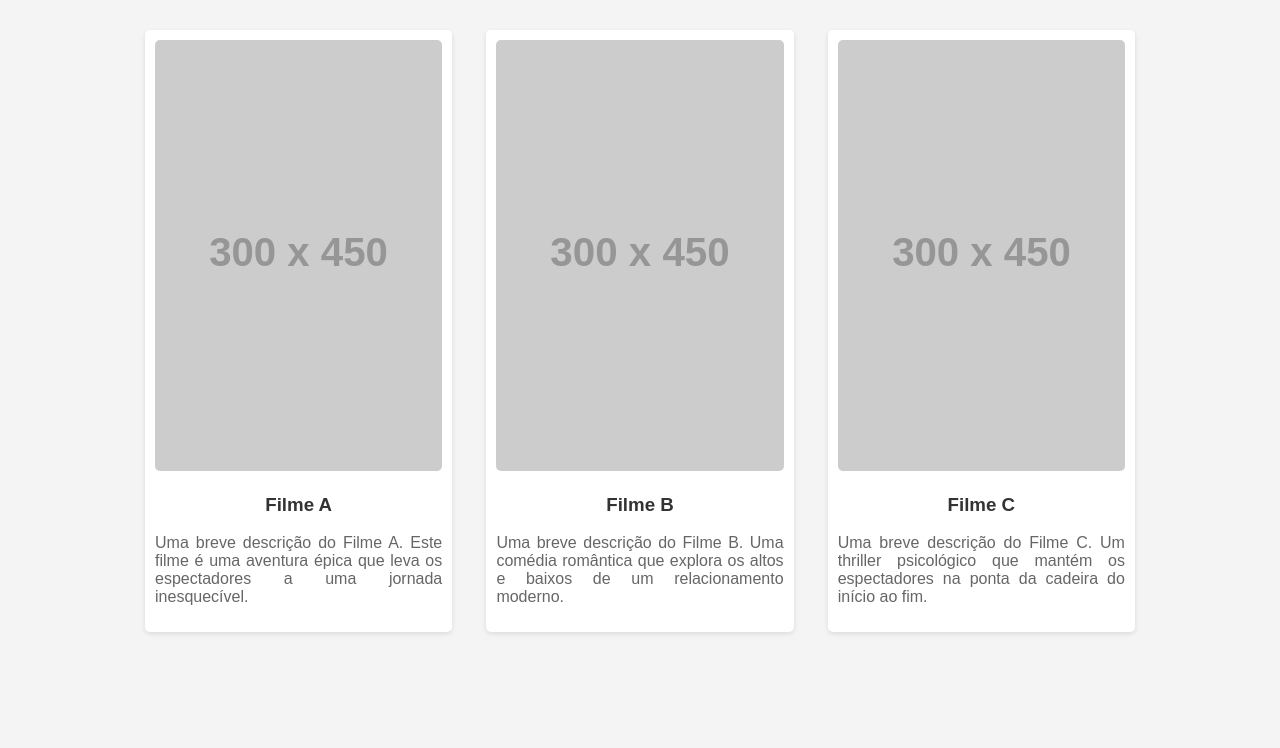
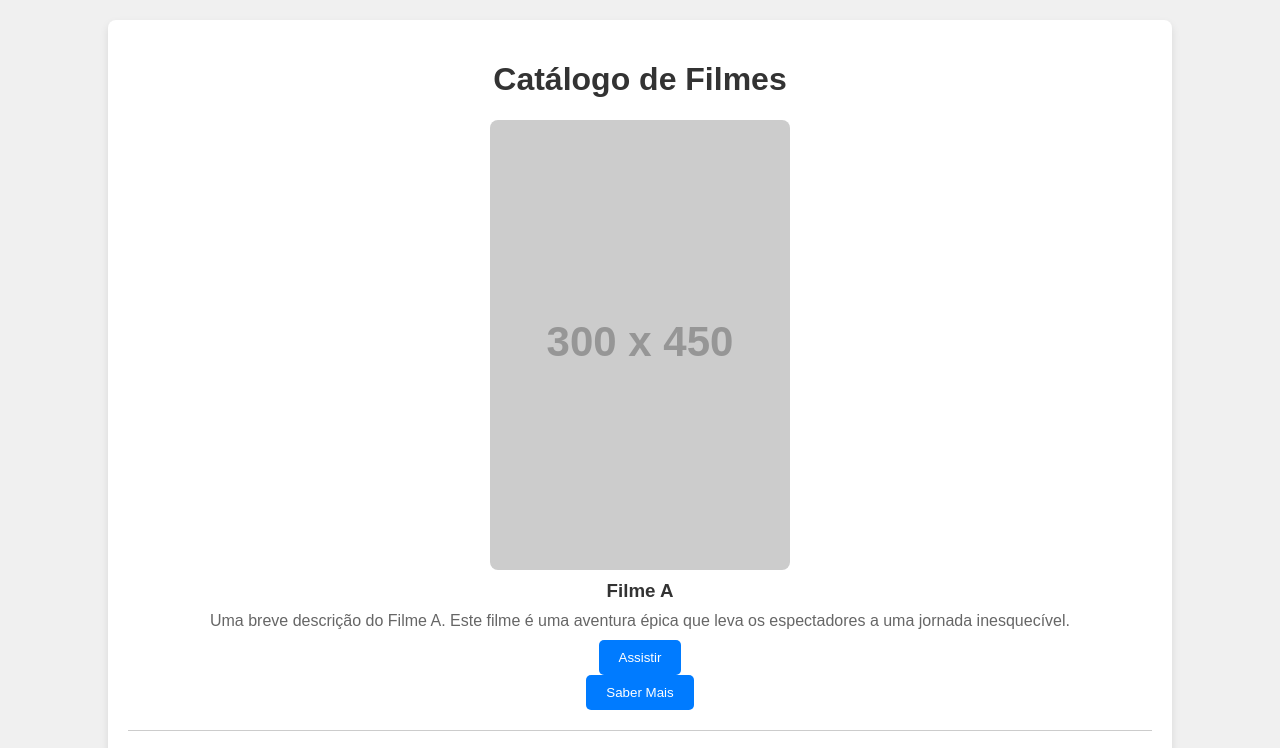
Before and after one commit to Thaiony/SIte-filme, a plain HTML site: page index.html in a window 1280 px wide. Shown: the top 748 px of the page. Drawn offline with Linux system fonts and the light colour scheme; placeholder pictures from the web are drawn by us.

Commit message:
teste novo

```diff
--- a/index.html
+++ b/index.html
@@ -6,57 +6,87 @@
     <title>Catálogo de Filmes</title>
     <style>
         body {
-            font-family: Arial, sans-serif;
-            background-color: #f4f4f4;
+            font-family: 'Arial', sans-serif;
+            background-color: #f0f0f0;
             margin: 0;
             padding: 0;
         }
         .container {
             width: 80%;
             margin: 20px auto;
-            display: flex;
-            flex-wrap: wrap;
-            justify-content: space-around;
+            background-color: #fff;
+            border-radius: 8px;
+            box-shadow: 0 4px 8px rgba(0, 0, 0, 0.1);
+            padding: 20px;
+        }
+        h1 {
+            text-align: center;
+            color: #333;
         }
         .movie {
-            background-color: #fff;
-            margin: 10px;
-            padding: 10px;
-            width: 30%;
-            box-sizing: border-box;
-            border-radius: 5px;
-            box-shadow: 0 2px 5px rgba(0, 0, 0, 0.1);
+            display: flex;
+            flex-direction: column;
+            align-items: center;
+            margin-bottom: 20px;
+            border-bottom: 1px solid #ccc;
+            padding-bottom: 20px;
+        }
+        .movie:last-child {
+            border-bottom: none;
         }
         .movie img {
             width: 100%;
-            border-radius: 5px;
+            max-width: 300px;
+            border-radius: 8px;
+            margin-bottom: 10px;
         }
         .movie h3 {
             text-align: center;
             color: #333;
+            margin: 0;
         }
         .movie p {
-            text-align: justify;
+            text-align: center;
             color: #666;
+            margin: 10px 0;
+        }
+        .movie button {
+            background-color: #007BFF;
+            color: #fff;
+            border: none;
+            padding: 10px 20px;
+            border-radius: 5px;
+            cursor: pointer;
+            transition: background-color 0.3s;
+        }
+        .movie button:hover {
+            background-color: #0056b3;
         }
     </style>
 </head>
 <body>
     <div class="container">
+        <h1>Catálogo de Filmes</h1>
         <div class="movie">
             <img src="https://via.placeholder.com/300x450" alt="Filme A">
             <h3>Filme A</h3>
             <p>Uma breve descrição do Filme A. Este filme é uma aventura épica que leva os espectadores a uma jornada inesquecível.</p>
+            <button onclick="alert('Assistindo Filme A')">Assistir</button>
+            <button onclick="alert('Saiba mais sobre o Filme A')">Saber Mais</button>
         </div>
         <div class="movie">
             <img src="https://via.placeholder.com/300x450" alt="Filme B">
             <h3>Filme B</h3>
             <p>Uma breve descrição do Filme B. Uma comédia romântica que explora os altos e baixos de um relacionamento moderno.</p>
+            <button onclick="alert('Assistindo Filme B')">Assistir</button>
+            <button onclick="alert('Saiba mais sobre o Filme B')">Saber Mais</button>
         </div>
         <div class="movie">
             <img src="https://via.placeholder.com/300x450" alt="Filme C">
             <h3>Filme C</h3>
             <p>Uma breve descrição do Filme C. Um thriller psicológico que mantém os espectadores na ponta da cadeira do início ao fim.</p>
+            <button onclick="alert('Assistindo Filme C')">Assistir</button>
+            <button onclick="alert('Saiba mais sobre o Filme C')">Saber Mais</button>
         </div>
     </div>
 </body>
```
